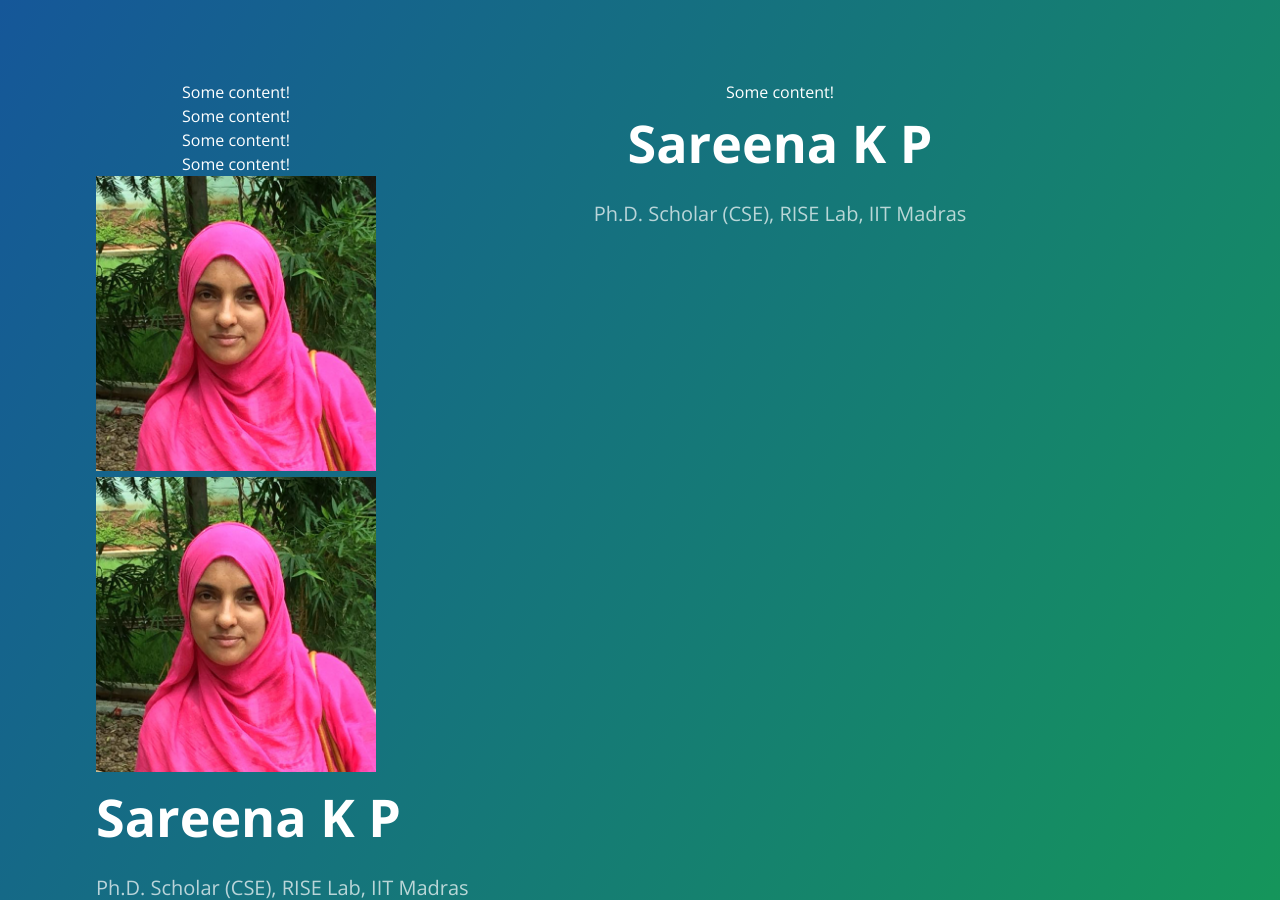
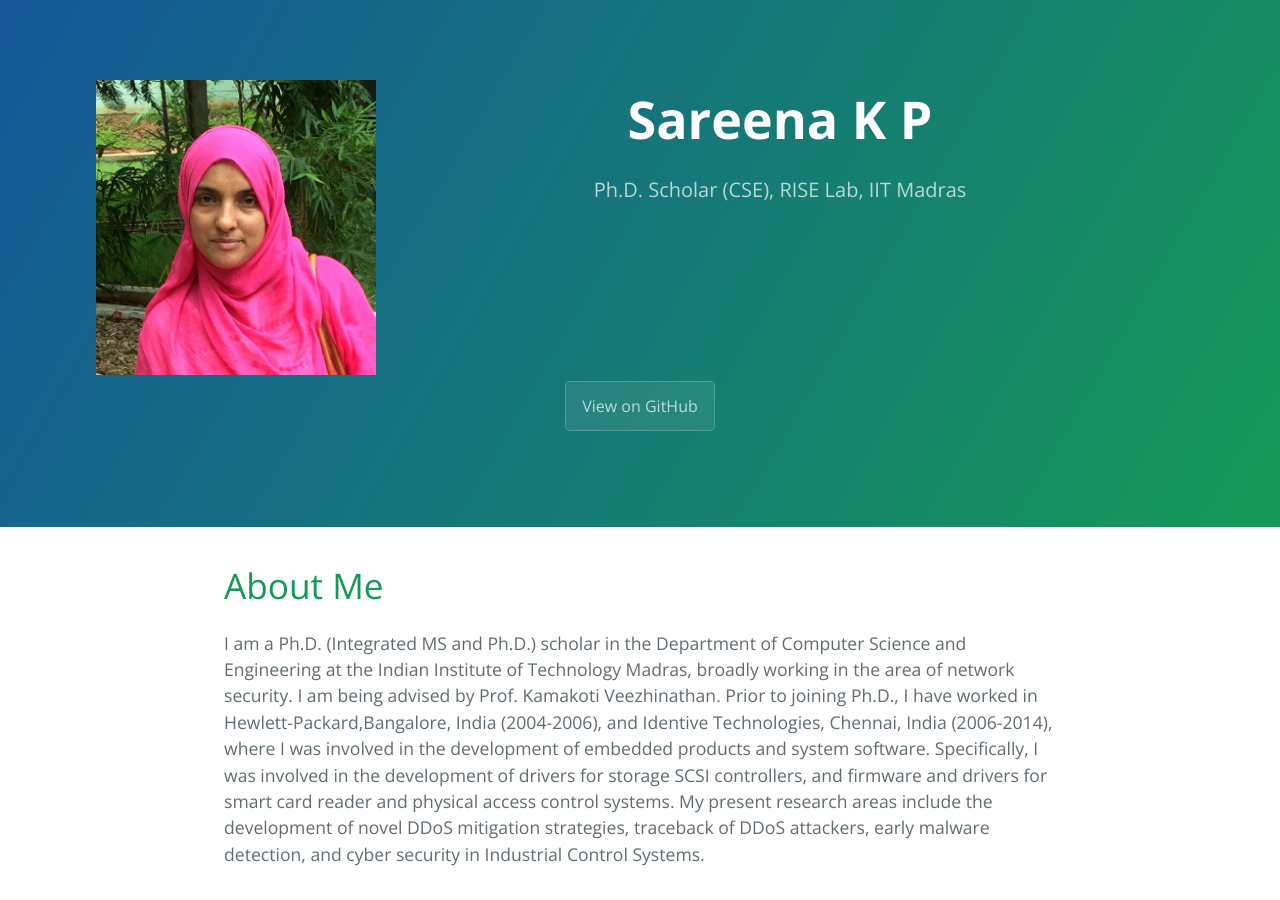
Before and after one commit to sareenakp/sareenakp_older_wedbite, a Jekyll site: the page built from index.md, in a window 1280 px wide and 900 px high. Built offline with Jekyll 4.4.1, drawn with Linux system fonts in a browser that asks for light colours; our own code applies the rules of GitHub Pages for plain Markdown files.

Commit message:
Update default.html

```diff
--- a/_layouts/default.html
+++ b/_layouts/default.html
@@ -19,23 +19,20 @@
 
       <div style="overflow: hidden">
     <div style=" float:left;">
-        Some content!<br/>
-        Some content!<br/>
-        Some content!<br/>
-        Some content!<br/>
 
                   <a target="_blank" href="sareena.jpg" width="280">
                 <img id="mobile-img" src="sareena.jpg" width="280" border="0" alt=""></a>
 
     </div>
     <div style="float:center; ">
-        Some content!
 
                        <h1 class="project-name">{{ site.title | default: site.github.repository_name }}</h1>
       <h2 class="project-tagline">{{ site.description | default: site.github.project_tagline }}</h2>
     </div>
 </div>
 
+
+      <!--
 <div>
 
        <div class="row">
@@ -51,6 +48,7 @@
 
          </div>
 </div>
+-->
 
 
 
```
